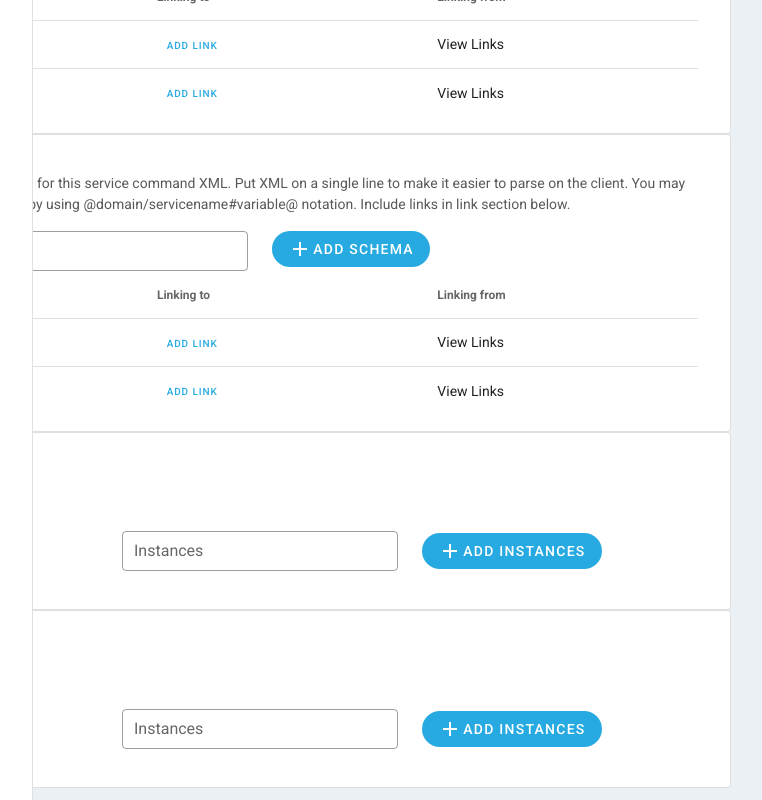
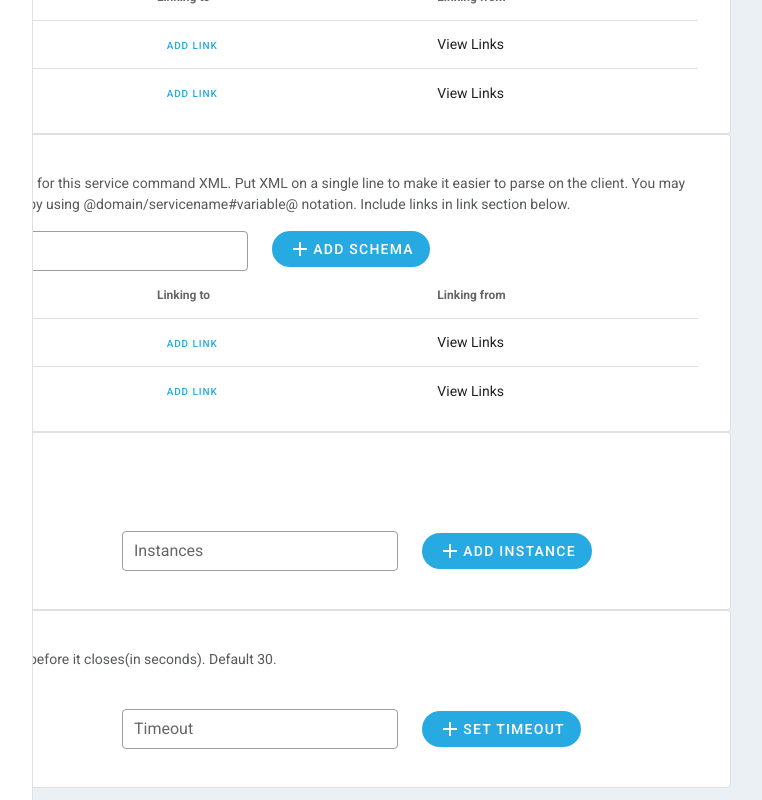
Before and after one commit to NornirAS/synx-domain-client, a Vue app: page /create-service in a window 1280 px wide. Shown: the part 770-1570 px from the top of the page, without its empty margins (223-985 px from the left). Built offline with nearby package versions, Linux system fonts and the light colour scheme.

Commit message:
Moved button from form as separate component

```diff
--- /dev/null
+++ b/src/components/buttons/AddButton.vue
@@ -0,0 +1,19 @@
+<template>
+  <v-btn :color="colorBlue" depressed rounded medium dark>
+    <v-icon>{{ mdiPlus }}</v-icon>
+    {{ addButtonName }}
+  </v-btn>
+</template>
+
+<script>
+import { mdiPlus } from "@mdi/js";
+export default {
+  props: ["addButtonName"],
+  data() {
+    return {
+      mdiPlus,
+      colorBlue: "#27AAE1"
+    };
+  }
+};
+</script>
--- a/src/components/service-forms/numeric-form/Instances.vue
+++ b/src/components/service-forms/numeric-form/Instances.vue
@@ -5,6 +5,7 @@
     :primaryValue="primaryValue"
     :secondaryValue="secondaryValue"
     :helper="helper"
+    :addButtonName="addButtonName"
   />
 </template>
 
@@ -17,7 +18,8 @@ export default {
       description: "Some description fro instances.",
       primaryValue: "100",
       secondaryValue: "/100",
-      helper: "Available Instances"
+      helper: "Available Instances",
+      addButtonName: "Add Instance"
     };
   },
   components: {
--- a/src/components/service-forms/numeric-form/NumericTemplate.vue
+++ b/src/components/service-forms/numeric-form/NumericTemplate.vue
@@ -23,28 +23,27 @@
         ></v-text-field>
       </v-col>
       <v-col sm="4">
-        <v-btn :color="colorBlue" depressed rounded medium dark>
-          <v-icon>{{ mdiPlus }}</v-icon>
-          Add Instances
-        </v-btn>
+        <AddButton :addButtonName="addButtonName" />
       </v-col>
     </v-row>
   </v-card>
 </template>
 
 <script>
-import { mdiPlus } from "@mdi/js";
 import CurrentValue from "./CurrentValue.vue";
+import AddButton from "../../buttons/AddButton.vue";
 export default {
-  props: ["title", "description", "primaryValue", "secondaryValue", "helper"],
-  data() {
-    return {
-      mdiPlus,
-      colorBlue: "#27AAE1"
-    };
-  },
+  props: [
+    "title",
+    "description",
+    "primaryValue",
+    "secondaryValue",
+    "helper",
+    "addButtonName"
+  ],
   components: {
-    CurrentValue
+    CurrentValue,
+    AddButton
   }
 };
 </script>
--- a/src/components/service-forms/numeric-form/Timeout.vue
+++ b/src/components/service-forms/numeric-form/Timeout.vue
@@ -5,6 +5,7 @@
     :primaryValue="primaryValue"
     :secondaryValue="secondaryValue"
     :helper="helper"
+    :addButtonName="addButtonName"
   />
 </template>
 
@@ -13,11 +14,13 @@ import NumericTemplate from "./NumericTemplate.vue";
 export default {
   data() {
     return {
-      title: "Instances",
-      description: "Some description fro instances.",
+      title: "Timeout",
+      description:
+        "Time for inactive channelrequest before it closes(in seconds). Default 30.",
       primaryValue: "30",
       secondaryValue: "'s",
-      helper: "Current Timeout"
+      helper: "Current Timeout",
+      addButtonName: "Set Timeout"
     };
   },
   components: {
--- a/src/components/service-forms/xml-form/CommandXML.vue
+++ b/src/components/service-forms/xml-form/CommandXML.vue
@@ -1,5 +1,9 @@
 <template>
-  <XMLTemplate :title="title" :description="description" />
+  <XMLTemplate
+    :title="title"
+    :description="description"
+    :addButtonName="addButtonName"
+  />
 </template>
 
 <script>
@@ -9,7 +13,8 @@ export default {
     return {
       title: "Command XML",
       description:
-        "This is the message format or API for this service command XML. Put XML on a single line to make it easier to parse on the client. You may link to variables in other services by using @domain/servicename#variable@ notation. Include links in link section below."
+        "This is the message format or API for this service command XML. Put XML on a single line to make it easier to parse on the client. You may link to variables in other services by using @domain/servicename#variable@ notation. Include links in link section below.",
+      addButtonName: "Add Schema"
     };
   },
   components: {
--- a/src/components/service-forms/xml-form/ServiceXML.vue
+++ b/src/components/service-forms/xml-form/ServiceXML.vue
@@ -1,5 +1,9 @@
 <template>
-  <XMLTemplate :title="title" :description="description" />
+  <XMLTemplate
+    :title="title"
+    :description="description"
+    :addButtonName="addButtonName"
+  />
 </template>
 
 <script>
@@ -9,7 +13,8 @@ export default {
     return {
       title: "Service XML",
       description:
-        "This is the message format or API for this service. Put XML on a single line to make it easier to parse on the client. You may link to variables in other services by using @domain/servicename#variable@ notation. Include links in link section below."
+        "This is the message format or API for this service. Put XML on a single line to make it easier to parse on the client. You may link to variables in other services by using @domain/servicename#variable@ notation. Include links in link section below.",
+      addButtonName: "Add Schema"
     };
   },
   components: {
--- a/src/components/service-forms/xml-form/XMLTemplate.vue
+++ b/src/components/service-forms/xml-form/XMLTemplate.vue
@@ -13,10 +13,7 @@
         ></v-text-field>
       </v-col>
       <v-col md="6">
-        <v-btn :color="colorBlue" depressed rounded medium dark>
-          <v-icon>{{ mdiPlus }}</v-icon>
-          Add Schema
-        </v-btn>
+        <AddButton :addButtonName="addButtonName" />
       </v-col>
     </v-row>
     <TableForXML />
@@ -24,18 +21,13 @@
 </template>
 
 <script>
-import { mdiPlus } from "@mdi/js";
 import TableForXML from "./TableForXML.vue";
+import AddButton from "../../buttons/AddButton.vue";
 export default {
-  data() {
-    return {
-      mdiPlus,
-      colorBlue: "#27AAE1"
-    };
-  },
-  props: ["title", "description"],
+  props: ["title", "description", "addButtonName"],
   components: {
-    TableForXML
+    TableForXML,
+    AddButton
   }
 };
 </script>
```
